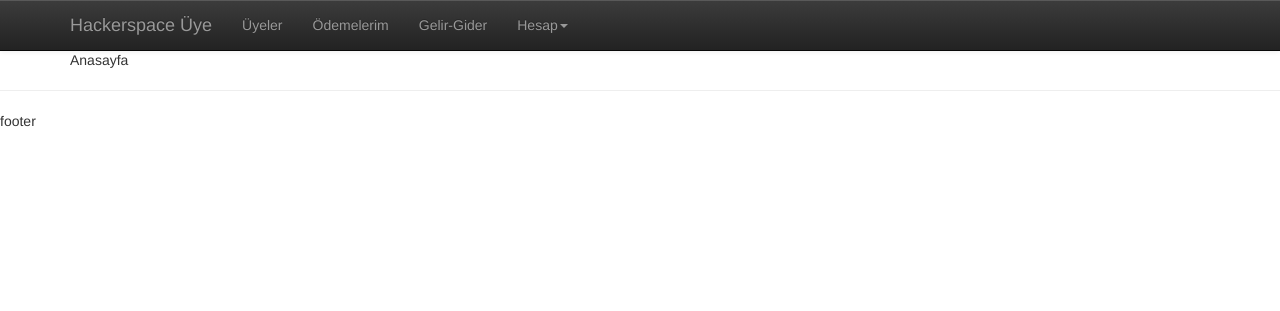
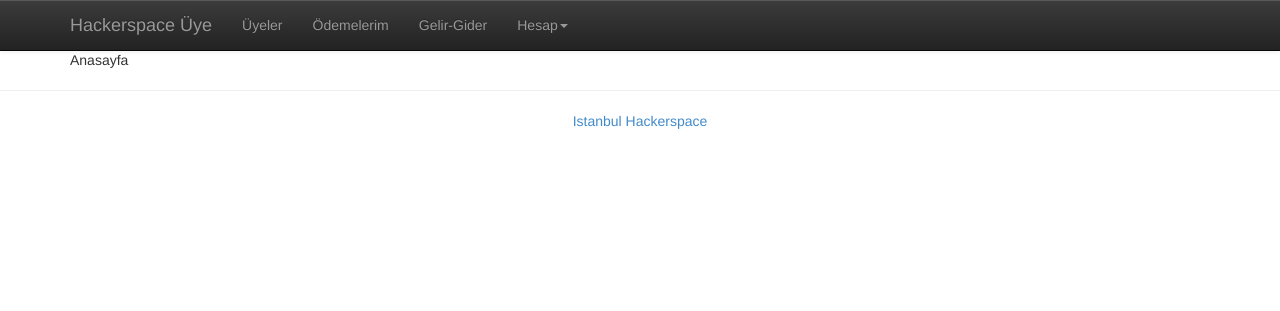
Before and after one commit to elifkus/Hackerhane, a Django app: page / in a window 1280 px wide. Shown: the top 311 px of the page. Run offline with Django 3.2, Linux system fonts and the light colour scheme; the visitor is signed in with stand-in values (Sample User, id 1); parts of the project's set-up code (start-up, migrations or seed data) failed here and were passed over; some libraries are stand-ins or nearby versions.

Commit message:
Fixed footer

```diff
--- a/src/common/templates/base.html
+++ b/src/common/templates/base.html
@@ -143,7 +143,7 @@
 			</div>
 			<hr>
 			<footer>
-				<p>footer</p>
+				<p class="text-center"><a href="http://istanbulhs.org">Istanbul Hackerspace</a></p>
 			</footer>
 
 		</div><!-- /container -->
```
